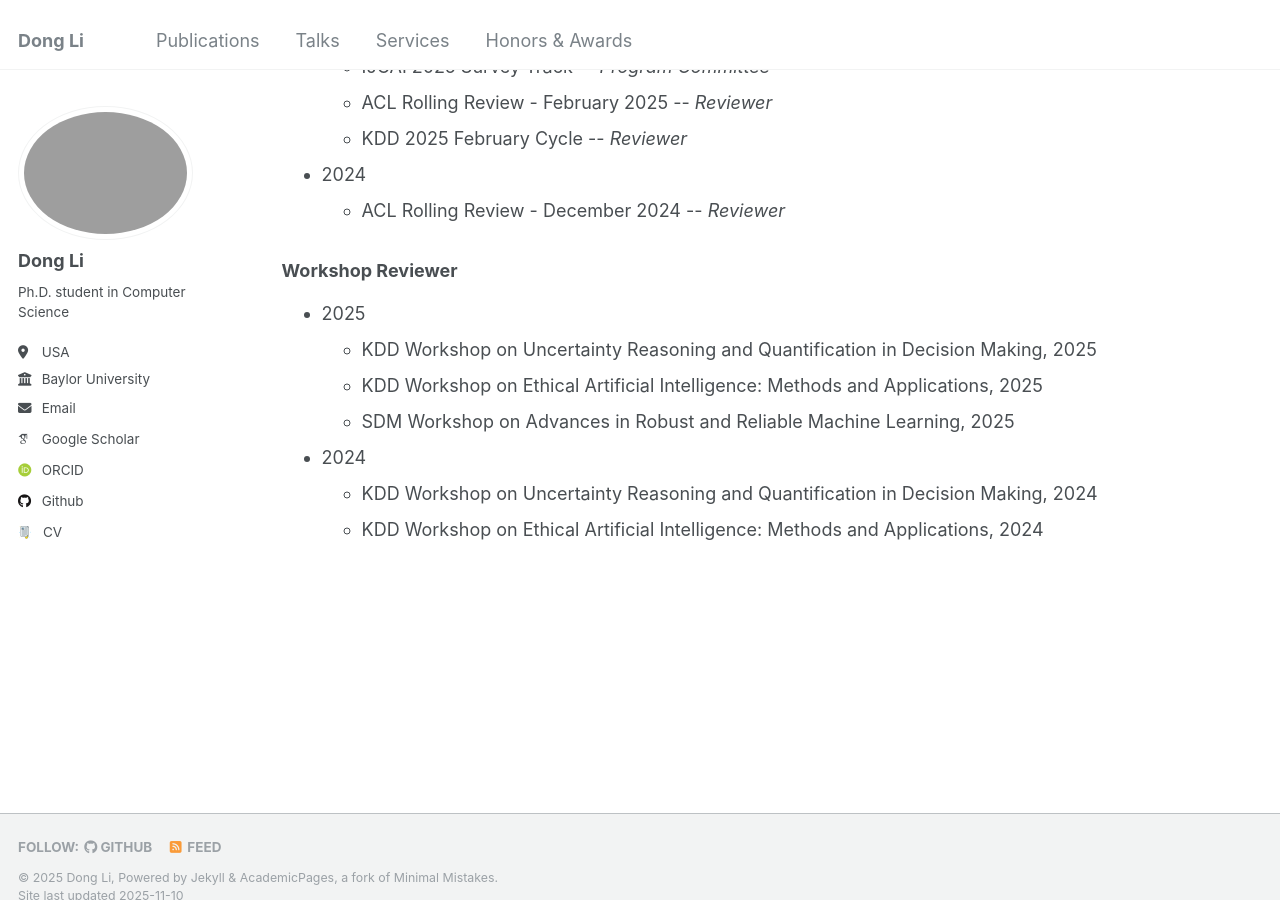
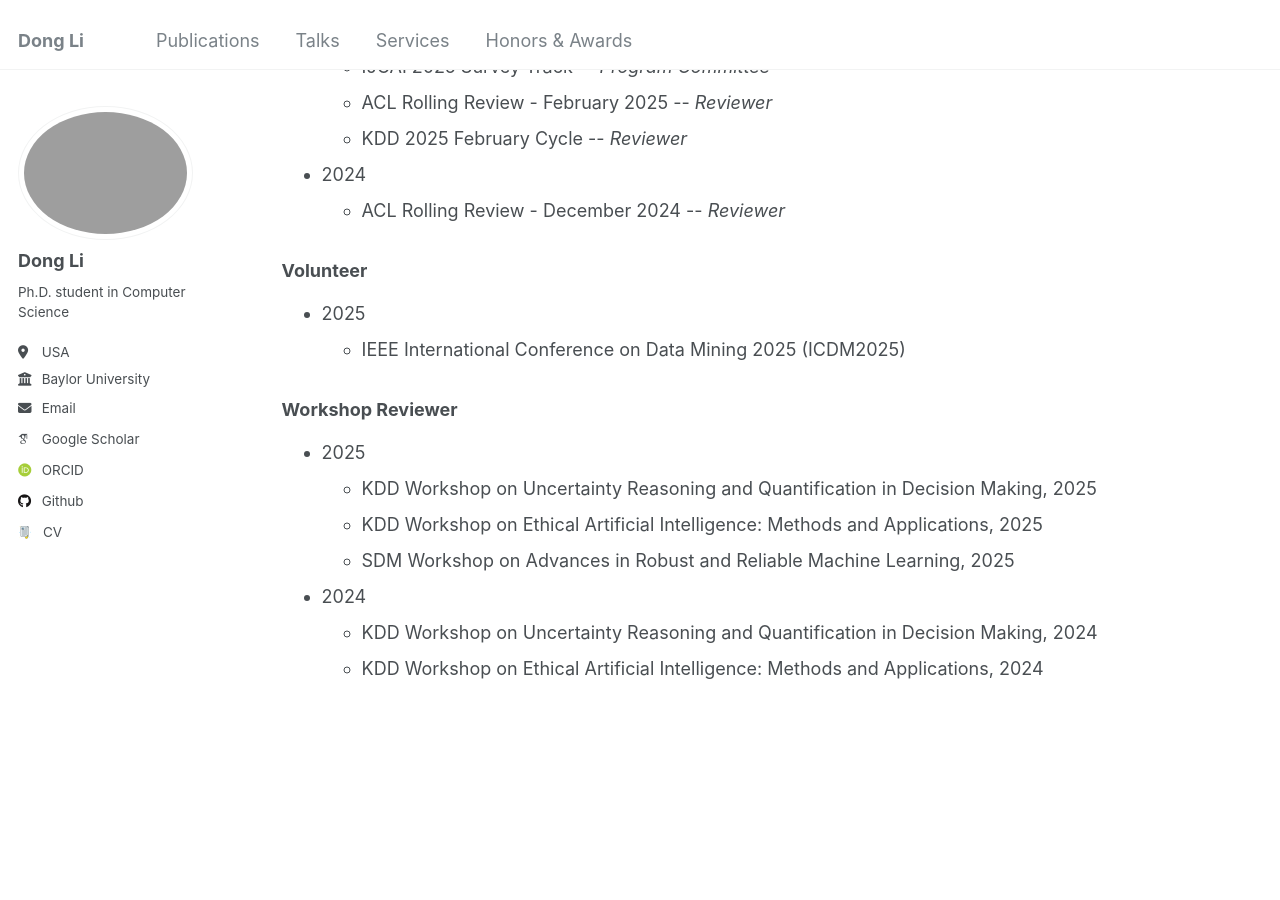
Before and after one commit to TurkeyWatanabe/dongli, a Jekyll site: the page built from _pages/services.html, in a window 1280 px wide and 900 px high, scrolled down 772 px. Built offline with Jekyll 4.4.1, drawn with Linux system fonts in a browser that asks for light colours; some web fonts are replaced.

Commit message:
Update services.html

```diff
--- a/_pages/services.html
+++ b/_pages/services.html
@@ -45,6 +45,16 @@ author_profile: true
   </li>
 </ul>
 
+<h3>Volunteer</h3>
+
+<ul>
+  <li>2025
+    <ul>
+      <li>IEEE International Conference on Data Mining 2025 (ICDM2025)</li>
+    </ul>
+  </li>
+</ul>
+
 <h3>Workshop Reviewer</h3>
 
 <ul>
```
